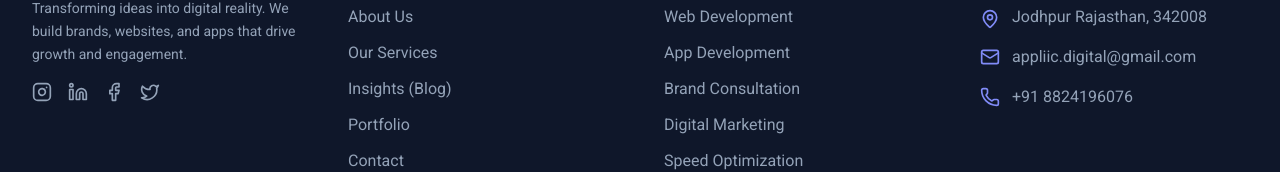
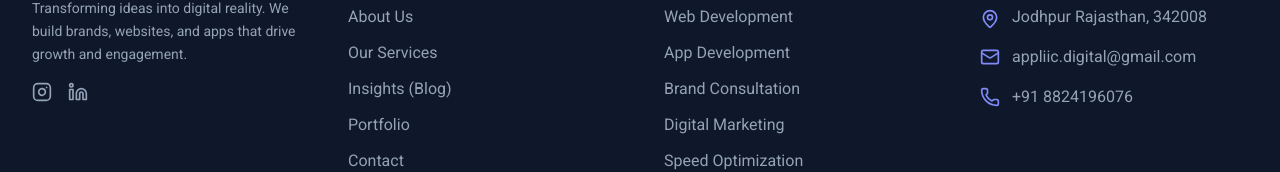
Before and after one commit to Duryodhan-prajapat/Appliic, a React (Vite) app: page /blog/1 in a window 1280 px wide. Shown: the part 8772-8944 px from the top of the page. Built offline with nearby package versions, Linux system fonts and the light colour scheme.

Commit message:
Update Footer.tsx

```diff
--- a/components/Footer.tsx
+++ b/components/Footer.tsx
@@ -19,10 +19,10 @@ const Footer: React.FC = () => {
               Transforming ideas into digital reality. We build brands, websites, and apps that drive growth and engagement.
             </p>
             <div className="flex space-x-4">
-              <a href="https://www.instagram.com/appliic_digital" className="text-slate-400 hover:text-primary-400 transition-colors"><Instagram size={20} /></a>
-              <a href="https://www.linkedin.com/company/110840016/admin/inbox/" className="text-slate-400 hover:text-primary-400 transition-colors"><Linkedin size={20} /></a>
-              <a href="#" className="text-slate-400 hover:text-primary-400 transition-colors"><Facebook size={20} /></a>
-              <a href="#" className="text-slate-400 hover:text-primary-400 transition-colors"><Twitter size={20} /></a>
+              <a href="https://www.instagram.com/appliic_digital" target="_blank" className="text-slate-400 hover:text-primary-400 transition-colors"><Instagram size={20} /></a>
+              <a href="https://www.linkedin.com/company/110840016/admin/inbox/" target="_blank" className="text-slate-400 hover:text-primary-400 transition-colors"><Linkedin size={20} /></a>
+              {/* <a href="#" target="_blank" className="text-slate-400 hover:text-primary-400 transition-colors"><Facebook size={20} /></a>
+              <a href="#" target="_blank" className="text-slate-400 hover:text-primary-400 transition-colors"><Twitter size={20} /></a> */}
             </div>
           </div>
 
```
